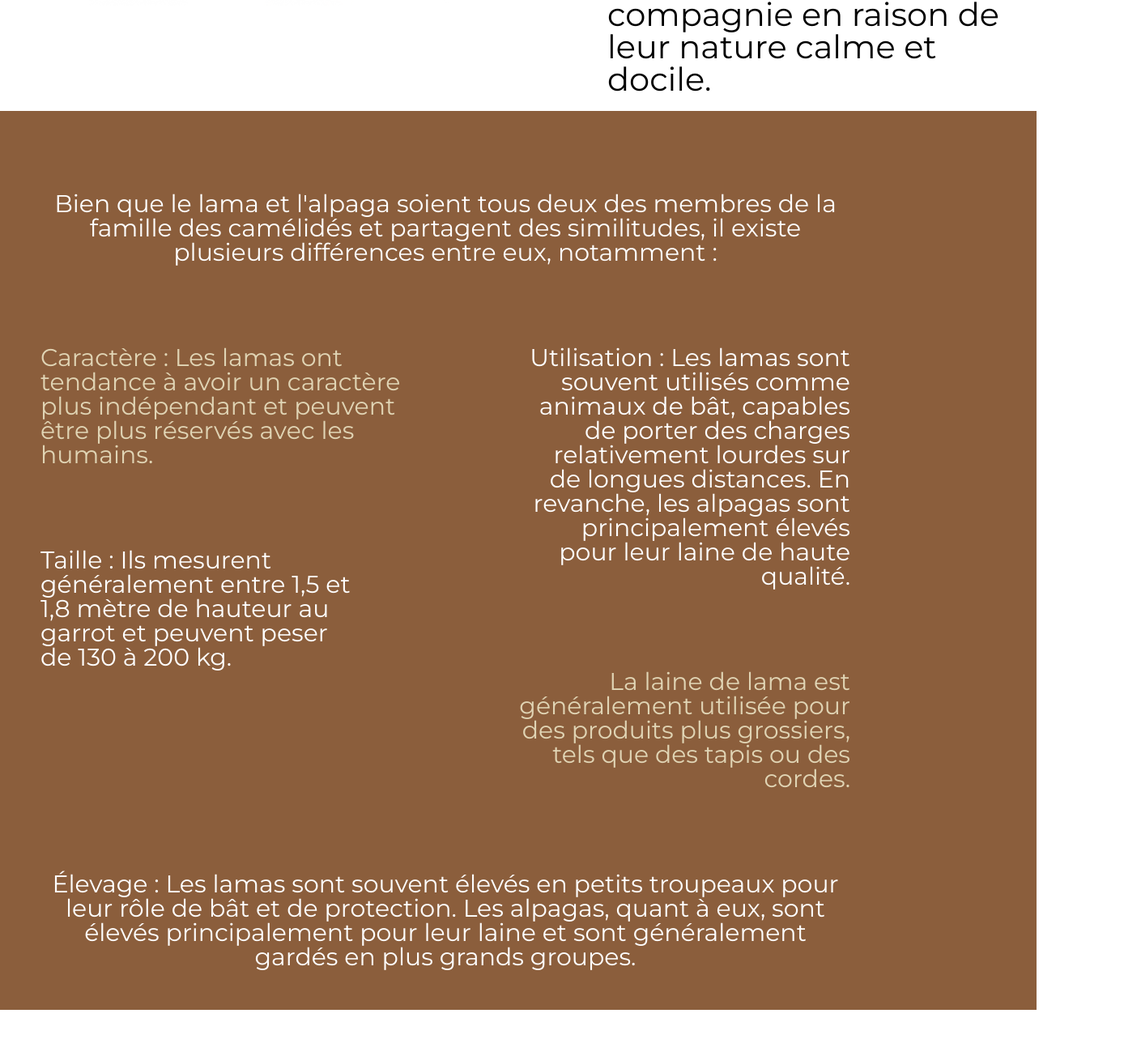
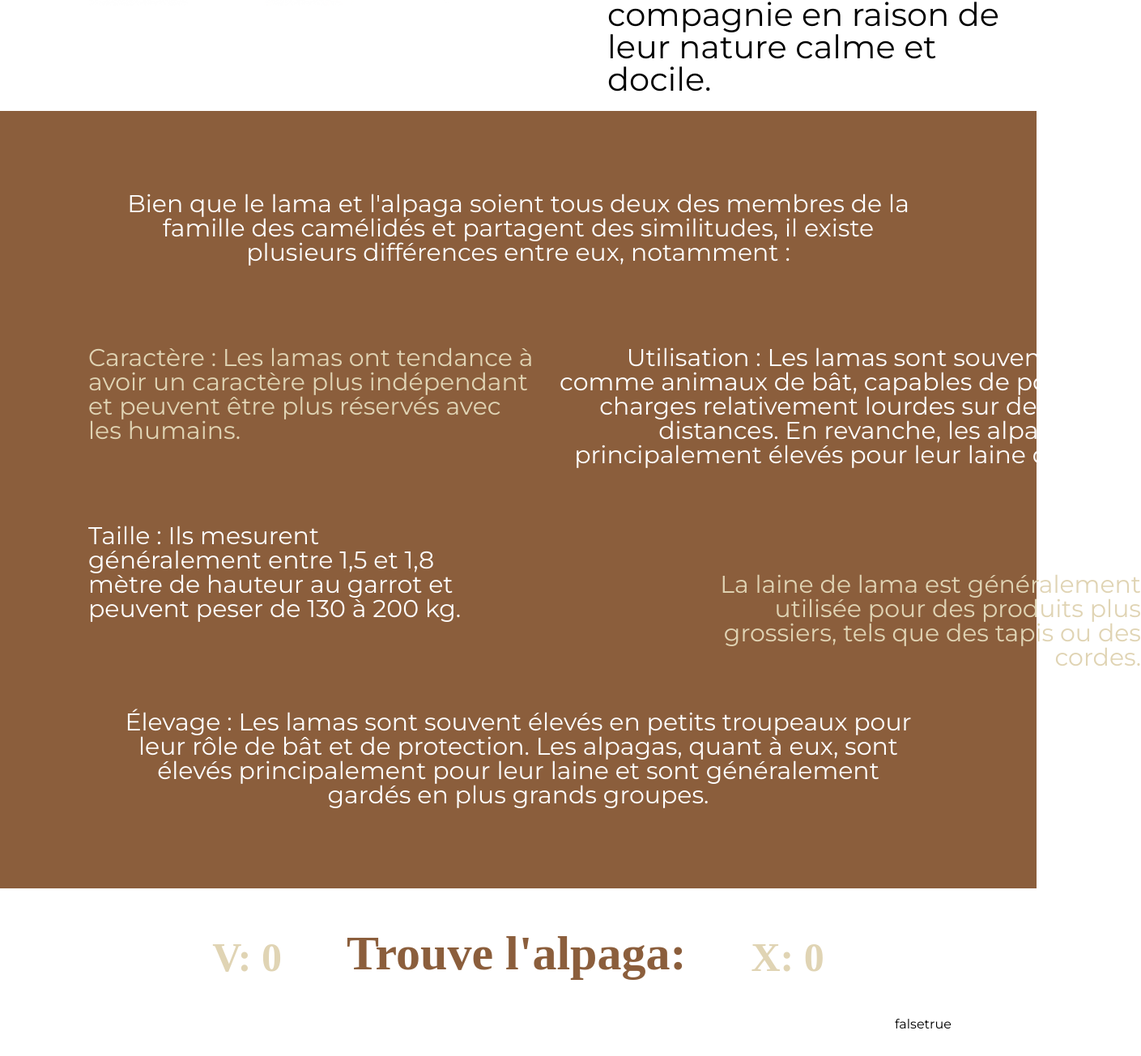
Before and after one commit to julien382/Alpaga, a React (Create React App) app: page /lama in a window 1280 px wide. Shown: the part 735-2039 px from the top of the page at 81% size, 1409 px wide, since content can reach past the window. Built offline with nearby package versions, Linux system fonts and the light colour scheme; a web font is replaced by a local one.

Commit message:
add contenu page lama

```diff
--- a/src/pages/Lama/Lama.css
+++ b/src/pages/Lama/Lama.css
@@ -43,26 +43,25 @@
 
 .lamapart2_Accueil{
     display: flex;
+    flex-direction: column;
+    align-items: center;
     background-color: #8B5E3C;
-}
-
-.lamapart2_textContainer{
-    display: flex;
-    flex-direction: column;
-    margin: 50px;
+    padding: 50px;
 }
 
 .lamapart2_ParagrapheTitle{
+    display: flex;
+    align-items: center;
     text-align: center;
     color: white;
     font-size: 30px;
     margin-top: 50px;
     width: 1000px;
-    display: flex;
 }
 
 .lamapart2_ParagraphePartFusion{
     display: flex;
+    width: 90%;
     justify-content: space-between;
 }
 
@@ -77,7 +76,7 @@
     color: #E0D4B4;
     font-size: 30px;
     margin-top: 100px;
-    width: 450px;
+    width: 550px;
 }
 
 .lamapart2_Paragraphe2Part1{
@@ -85,7 +84,7 @@
     color: white;
     font-size: 30px;
     margin-top: 100px;
-    width: 400px;
+    width: 500px;
 }
 
 .lamapart2_ParagraphePart2{
@@ -99,7 +98,7 @@
     color: white;
     font-size: 30px;
     margin-top: 100px;
-    width: 400px;
+    width: 750px;
 }
 
 .lamapart2_Paragraphe2Part2{
@@ -107,14 +106,15 @@
     color: #E0D4B4;
     font-size: 30px;
     margin-top: 100px;
-    width: 450px;
+    width: 550px;
 }
 
 .lamapart2_Paragraphe3{
     text-align: center;
     color: white;
     font-size: 30px;
-    margin-top: 100px;
+    margin-top: 50px;
+    margin-bottom: 50px;
     width: 1000px;
 }
 
--- a/src/pages/Lama/Lama.jsx
+++ b/src/pages/Lama/Lama.jsx
@@ -64,7 +64,6 @@ const Lama = () => {
                 </div>
             </div>
             <div className='lamapart2_Accueil'>
-                <div className='lamapart2_textContainer'>
                     <p className='lamapart2_ParagrapheTitle'>Bien que le lama et l'alpaga soient tous deux des membres de la famille des camélidés et partagent des similitudes, il existe plusieurs différences entre eux, notamment :</p>
                     <div className='lamapart2_ParagraphePartFusion'>
                         <div className='lamapart2_ParagraphePart1'>
@@ -76,9 +75,7 @@ const Lama = () => {
                             <p className='lamapart2_Paragraphe2Part2'>La laine de lama est généralement utilisée pour des produits plus grossiers, tels que des tapis ou des cordes.</p>
                         </div>
                     </div>
-                    <p className='lamapart2_Paragraphe3'>Élevage : Les lamas sont souvent élevés en petits troupeaux pour leur rôle de bât et de protection. Les alpagas, quant à eux, sont élevés principalement pour leur laine et sont généralement gardés en plus grands groupes.
-</p>
-                </div>
+                    <p className='lamapart2_Paragraphe3'>Élevage : Les lamas sont souvent élevés en petits troupeaux pour leur rôle de bât et de protection. Les alpagas, quant à eux, sont élevés principalement pour leur laine et sont généralement gardés en plus grands groupes.</p>
             </div>
             <div className='gameChoice'>
                 <div className='containerScoreBoard'>
```
